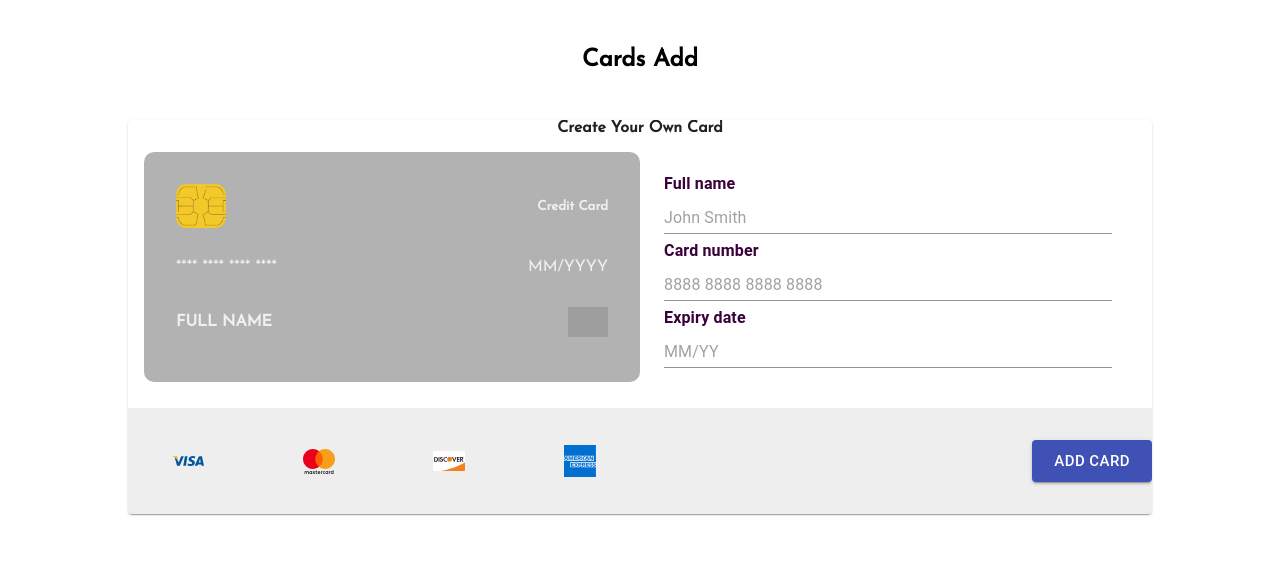
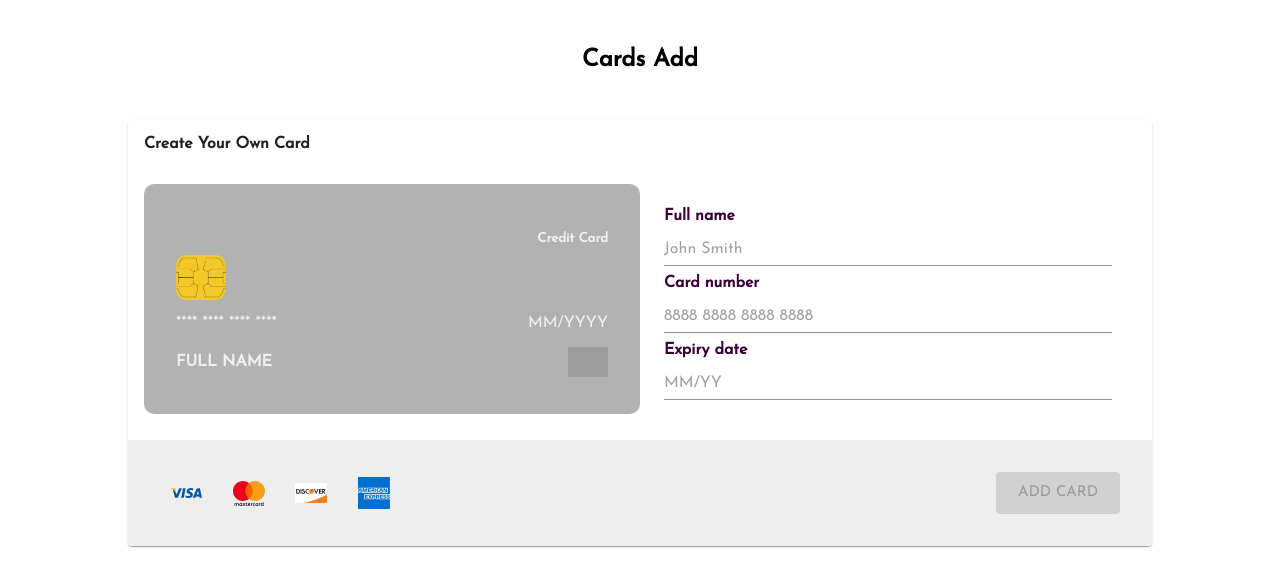
Before and after one commit to vesa193/Credit-card-app, a React (Create React App) app: page /cards/add in a window 1280 px wide. Shown: the top 586 px of the page. Built offline with nearby package versions, Linux system fonts and the light colour scheme; grey boxes are pictures that could not be loaded.

Commit message:
- handled and made mask on form for adding card

```diff
--- a/src/components/card/cardDesign.css
+++ b/src/components/card/cardDesign.css
@@ -21,13 +21,49 @@
   display: grid;
   width: 100%;
   max-width: 500px;
-  grid-template-rows: 1fr 1fr 1fr;
-  /* color: white; */
-  /* background: darkslateblue; */
+  grid-template-rows: repeat(4, 1fr);
   color: rgba(255,255,255, .8);
   background: rgba(0,0,0, .3);
   border-radius: 10px;
   padding: 2rem;
+  transition: all .25s ease-in;
+  -webkit-transition: all .25s ease-in;
+}
+
+.card--visa {
+  background: rgb(185, 226, 248);
+  background-image:
+    linear-gradient(
+      to left,
+      rgb(142, 186, 209), rgb(23, 51, 83)
+    );
+}
+
+.card--mastercard {
+  background: rgb(17, 29, 43);
+  background-image:
+    linear-gradient(
+      to right,
+      rgb(17, 29, 43), rgb(39, 86, 139)
+    );
+}
+
+.card--discover {
+  background: rgb(106, 40, 56);
+  background-image:
+    linear-gradient(
+      to right,
+      rgb(106, 40, 56), rgb(185, 72, 100)
+    );
+}
+
+.card--amex {
+  background: rgb(113, 114, 116);
+  background-image:
+    linear-gradient(
+      to right,
+      rgb(113, 114, 116), #d2d2d2
+    );
 }
 
 .card-header h5 {
@@ -52,9 +88,10 @@
 }
 
 .card-check {
-  position: absolute;
-  top: 2rem;
-  left: 2rem;
+  position: relative;
+  text-align: left;
+  /* top: 2rem;
+  left: 2rem; */
 }
 
 .card-footer {
--- a/src/components/card/cardDesign.js
+++ b/src/components/card/cardDesign.js
@@ -1,4 +1,4 @@
-import React from 'react'
+import React, { useState } from 'react'
 import './cardDesign.css'
 
 import visa from '../../assets/images/visa.svg'
@@ -8,26 +8,42 @@ import amex from '../../assets/images/amex.svg'
 
 export const Card = (props) => {
   const lsCardBrand = localStorage.getItem('cardBrand')
+  const [cardData, setCardData] = useState({
+    cardBrandImage: 'null',
+    cardClass: ''
+  })
   const { partOfCard, cardNumber, expiryDate, fullName } = props
 
-  const handleImage = (cBrand) => {
+  const handleImage = (cBrand, typeData) => {
     let img = 'null'
+    let cardClass = ''
+    let data = null
 
     if (cBrand === 'Visa') {
       img = visa
+      cardClass = 'visa'
     } else if (cBrand === 'Mastercard') {
       img = mastercard
+      cardClass = 'mastercard'
     } else if (cBrand === 'Discover') {
       img = discover
+      cardClass = 'discover'
     } else if (cBrand === 'American Express') {
       img = amex
+      cardClass = 'amex'
     }
 
-    return img
+    if (typeData === 'image') {
+      data = img
+    } else {
+      data = cardClass
+    }
+
+    return data
   }
 
   return (
-    <div className="card">
+    <div className={`card card--${handleImage(lsCardBrand || 'null', 'cardClass') || 'invalid'}`}>
       <div className="card-header">
         <h5>Credit Card</h5>
       </div>
@@ -40,7 +56,7 @@ export const Card = (props) => {
       </div>
       <div className="card-footer">
         <p>{fullName || 'Full name'}</p>
-        <img aria-hidden={lsCardBrand !== 'null' ? 'false' : 'true'} src={handleImage(lsCardBrand || 'null')} alt={lsCardBrand} />
+        <img aria-hidden={lsCardBrand !== 'null' ? 'false' : 'true'} src={handleImage(lsCardBrand || 'null', 'image')} alt={lsCardBrand} />
       </div>
     </div>
   );
--- a/src/components/cardBrands/cardBrands.css
+++ b/src/components/cardBrands/cardBrands.css
@@ -6,6 +6,7 @@
   grid-auto-flow: column;
   grid-template-columns: repeat(auto-fit, minmax(30px, 1fr));
   grid-gap: 10px;
+  justify-self: flex-start;
 }
 
 .credit-card-brands img {
@@ -15,6 +16,7 @@
 @media (max-width: 767px) {
   .credit-card-brands {
     width: 80%;
+    justify-self: center;
     margin-bottom: 2rem;
   }
 }
--- /dev/null
+++ b/src/components/cardForm/cardForm.css
@@ -0,0 +1,36 @@
+.card + form {
+  width: 100%;
+  display: grid;
+  row-gap: .6rem;
+  padding: 1.5rem;
+}
+
+.card + form > label {
+  color: var(--purple);
+  font-weight: bold;
+  text-align: left;
+}
+
+input[type=number]::-webkit-inner-spin-button,
+input[type=number]::-webkit-outer-spin-button {
+  -webkit-appearance: none;
+}
+
+input[type=number] {
+  -moz-appearance: textfield;
+}
+
+:is(.cc-num-input.cc-num-input--currentColor, .cc-exp-date-input--currentColor) .MuiInputBase-root {
+  color: currentColor;
+}
+
+:is(.cc-num-input.cc-num-input--errorColor, .cc-exp-date-input--errorColor) .MuiInputBase-root {
+  color: red;
+}
+
+@media (max-width: 767px) {
+  .card + form {
+    width: 85%;
+    row-gap: 2rem;
+  }
+}
--- /dev/null
+++ b/src/components/cardForm/cardForm.js
@@ -0,0 +1,52 @@
+import React from 'react'
+import { TextField, InputLabel, FormHelperText } from '@material-ui/core';
+import './cardForm.css'
+
+const CardForm = (props) => {
+  const { defaultValueFullName, defaultValueCardNum, defaultValueExpiryDate, cardNumberLen, lsCardBrand, ccNumClass, setFocus, handleChange, handleOnBeforeInput, onPasteHandler, isValidExpirayDate } = props
+
+  return (
+    <form noValidate autoComplete="off">
+      <InputLabel>Full name</InputLabel>
+      <TextField
+        type="text"
+        id="full-name"
+        defaultValue={defaultValueFullName}
+        placeholder="John Smith"
+        onFocus={() => setFocus('fullName')}
+        onChange={(e) => handleChange('fullName', e)}
+        onBeforeInput={(e) => handleOnBeforeInput('fullName', e)}
+      />
+      <InputLabel>Card number</InputLabel>
+      <TextField
+        className={`cc-num-input cc-num-input--${ccNumClass}`}
+        type="tel"
+        id="cc-num-card"
+        defaultValue={defaultValueCardNum}
+        placeholder="8888 8888 8888 8888"
+        onPaste={(e) => onPasteHandler('cardNumber', e)}
+        onFocus={() => setFocus('cardNumber')}
+        onChange={(e) => handleChange('cardNumber', e)}
+        onBeforeInput={(e) => handleOnBeforeInput('cardNumber', e)}
+      />
+      { lsCardBrand === 'null' && cardNumberLen ? <FormHelperText className="error-text">Card number is invalid.</FormHelperText> : null }
+      <InputLabel>Expiry date</InputLabel>
+      <TextField
+        className={`cc-exp-date-input cc-exp-date-input--${isValidExpirayDate}`}
+        type="text"
+        id="expity-date"
+        inputMode="numeric"
+        defaultValue={defaultValueExpiryDate}
+        placeholder="MM/YY"
+        isValidExpirayDate={isValidExpirayDate}
+        onPaste={(e) => onPasteHandler('expiryDate', e)}
+        onFocus={() => setFocus('expiryDate')}
+        onChange={(e) => handleChange('expiryDate', e)}
+        onBeforeInput={(e) => handleOnBeforeInput('expiryDate', e)}
+      />
+      { isValidExpirayDate === 'errorColor' ? <FormHelperText className="error-text">Card is expired.</FormHelperText> : null }
+    </form>
+  );
+}
+
+export default CardForm;
--- a/src/pages/CardsAdd/CardsAdd.css
+++ b/src/pages/CardsAdd/CardsAdd.css
@@ -7,40 +7,19 @@
   width: 80%;
 }
 
-.card + form {
-  width: 100%;
-  display: grid;
-  row-gap: .6rem;
-  padding: 1.5rem;
-}
-
-.card + form > label {
-  color: var(--purple);
-  font-weight: bold;
-  text-align: left;
-}
-
-input[type=number]::-webkit-inner-spin-button,
-input[type=number]::-webkit-outer-spin-button {
-  -webkit-appearance: none;
-}
-
-input[type=number] {
-  -moz-appearance: textfield;
-}
-
-.cc-num-input.cc-num-input-currentColor .MuiInputBase-root {
-  color: currentColor;
-}
-
-.cc-num-input.cc-num-input-errorColor .MuiInputBase-root {
-  color: red;
+.card-wrapper-header h4 {
+  padding: 1rem;
 }
 
 .card-wrapper-footer.MuiCardActions-root {
-  justify-content: space-between;
+  display: grid;
+  grid-template-columns: repeat(auto-fit, minmax(310px, 1fr));
   background: #eee;
-  padding: 2rem 0;
+  padding: 2rem;
+}
+
+.card-wrapper-footer.MuiCardActions-root .MuiButton-containedPrimary {
+  justify-self: flex-end;
 }
 
 @media (max-width: 767px) {
@@ -79,4 +58,7 @@ input[type=number] {
     align-self: flex-start;
   }
 
+  .card-wrapper-footer.MuiCardActions-root .MuiButton-containedPrimary {
+    justify-self: center;
+  }
 }
--- a/src/pages/CardsAdd/CardsAdd.js
+++ b/src/pages/CardsAdd/CardsAdd.js
@@ -1,7 +1,7 @@
 import React, { useState } from 'react'
 import { makeStyles } from '@material-ui/core/styles';
 import Card from '@material-ui/core/Card';
-import { InputLabel, TextField } from '@material-ui/core';
+import { FormHelperText, InputLabel, TextField } from '@material-ui/core';
 import CardActions from '@material-ui/core/CardActions';
 import CardContent from '@material-ui/core/CardContent';
 import CardHeader from '@material-ui/core/CardHeader';
@@ -9,11 +9,12 @@ import Button from '@material-ui/core/Button';
 import { Card as ShowCard } from '../../components/card/cardDesign'
 import Layout from '../../components/layout/layout';
 import CardBrands from '../../components/cardBrands/cardBrands';
-import { formatString, checkIsCardNumber, hasNumber, stringContainsDigits, normalizeCardNumber, normalizeExpiryDate, ccExpiresFormat, checkIfNumbersInString, normalizeFullName, validateCreditCardNumber, detectWhatIsBrandCard, defineLengthOfCardNumber } from '../../lib/utils'
+import { formatString, checkIsCardNumber, hasNumber, stringContainsDigits, normalizeCardNumber, normalizeExpiryDate, ccExpiresFormat, checkIfNumbersInString, normalizeFullName, validateCreditCardNumber, detectWhatIsBrandCard, defineLengthOfCardNumber, lastDayOfMonth } from '../../lib/utils'
 import './CardsAdd.css'
 
 import partOfCard from '../../assets/images/partOfCard.png'
 import visa from '../../assets/images/visa.svg'
+import CardForm from '../../components/cardForm/cardForm';
 
 const useStyles = makeStyles({
   // root: {
@@ -112,7 +113,7 @@ const CardsAdd = () => {
   }
 
   const onPasteHandler = (key, e) => {
-    if (key.includes('cardNumber')) {
+    if (key.includes('cardNumber') || key.includes('expiryDate')) {
       e.preventDefault()
     }
   }
@@ -131,6 +132,49 @@ const CardsAdd = () => {
     return cssClass
   }
 
+  const isValidExpirayDate = (val, type) => {
+    let cssClass = ''
+    let isValid = null
+
+    const d = new Date()
+    const currDate = d.getDate();
+    const currMonth = d.getMonth() + 1;
+    const currYear = +d.getFullYear().toString().split('0')[1];
+    const valSplited = val?.split('/')
+    const enteredMonth = isNaN(+valSplited?.[0]) ? 0 : +valSplited?.[0]
+    const enteredYear = isNaN(+valSplited?.[1]) ? 0 : +valSplited?.[1]
+    const lastDay = lastDayOfMonth(d.getFullYear(), enteredMonth)
+    console.log('LAST day', lastDay, enteredMonth)
+    // const isTheSameMonthAndYear = enteredMonth === currMonth && enteredYear === currYear && lastDay > currDate
+    const isExpiredDate = (enteredMonth < currMonth && enteredYear < currYear) || (enteredMonth > currMonth && enteredYear < currYear) || (enteredMonth === currMonth && enteredYear < currYear) || (enteredMonth < currMonth && enteredYear === currYear) || (enteredMonth === currMonth && enteredYear === currYear && lastDay <= currDate)
+
+    if (!val.length) {
+      cssClass = 'currentColor'
+      isValid = false
+    } else if (val.length) {
+      console.log('EXP DATE', enteredMonth, currMonth, enteredYear, currYear, enteredMonth < currMonth && enteredYear < currYear )
+      if (isExpiredDate) {
+        cssClass = 'errorColor'
+        isValid = false
+      } else {
+        cssClass = 'currentColor'
+        isValid = true
+      }
+    }
+
+    if (type === 'class') {
+      return cssClass
+    }
+
+    console.log('exp date is valid', isValid)
+
+    return isValid
+  }
+
+  const isValidCcNum = styleCNInput(data, form.cardNumber) !== 'errorColor'
+  const buttonIsDisabled = form.fullName.length > 0 && isValidCcNum && (isValidExpirayDate(form.expiryDate, 'isValid') && form.expiryDate.length > 4)
+
+  console.log('INFOO: ', isValidCcNum, buttonIsDisabled)
   return (
     <Layout className="cards-add-page">
       <h2 className="title-of-page">Cards Add</h2>
@@ -145,44 +189,23 @@ const CardsAdd = () => {
             expiryDate={form.expiryDate}
             fullName={form.fullName}
           />
-          <form noValidate autoComplete="off">
-            <InputLabel>Full name</InputLabel>
-            <TextField
-              id="standard-basic"
-              defaultValue={form.fullName}
-              placeholder="John Smith"
-              onFocus={() => setFocus('fullName')}
-              onChange={(e) => handleChange('fullName', e)}
-              onBeforeInput={(e) => handleOnBeforeInput('fullName', e)}
-            />
-            <InputLabel>Card number</InputLabel>
-            <TextField
-              className={`cc-num-input cc-num-input-${styleCNInput(data, form.cardNumber)}`}
-              type="tel"
-              id="standard-basic"
-              defaultValue={form.cardNumber}
-              placeholder="8888 8888 8888 8888"
-              onPaste={(e) => onPasteHandler('cardNumber', e)}
-              onFocus={() => setFocus('cardNumber')}
-              onChange={(e) => handleChange('cardNumber', e)}
-              onBeforeInput={(e) => handleOnBeforeInput('cardNumber', e)}
-            />
-            <InputLabel>Expiry date</InputLabel>
-            <TextField
-              id="date"
-              type="text"
-              inputMode="numeric"
-              defaultValue={form.expiryDate}
-              placeholder="MM/YY"
-              onFocus={() => setFocus('expiryDate')}
-              onChange={(e) => handleChange('expiryDate', e)}
-              onBeforeInput={(e) => handleOnBeforeInput('expiryDate', e)}
-            />
-          </form>
+          <CardForm
+            defaultValueFullName={form.fullName}
+            defaultValueCardNum={form.cardNumber}
+            defaultValueExpityDate={form.expiryDate}
+            setFocus={(inputName) => setFocus(inputName)}
+            handleChange={(key, e) => handleChange(key, e)}
+            handleOnBeforeInput={(key, e) => handleOnBeforeInput(key, e)}
+            onPasteHandler={(key, e) => onPasteHandler(key, e)}
+            lsCardBrand={lsCardBrand}
+            cardNumberLen={form.cardNumber.length}
+            ccNumClass={styleCNInput(data, form.cardNumber)}
+            isValidExpirayDate={isValidExpirayDate(form.expiryDate, 'class')}
+          />
         </CardContent>
         <CardActions className="card-wrapper-footer">
           <CardBrands />
-          <Button color="primary" variant="contained" size="large">Add Card</Button>
+          <Button disabled={!buttonIsDisabled && true} color="primary" variant="contained" size="large">Add Card</Button>
         </CardActions>
       </Card>
     </Layout>
```
Also changed, not shown: src/App.css (+7 -39 lines), src/index.js (+13 -0 lines), src/lib/utils.js, 1 other file (tests, documents, lock files or other folders).
